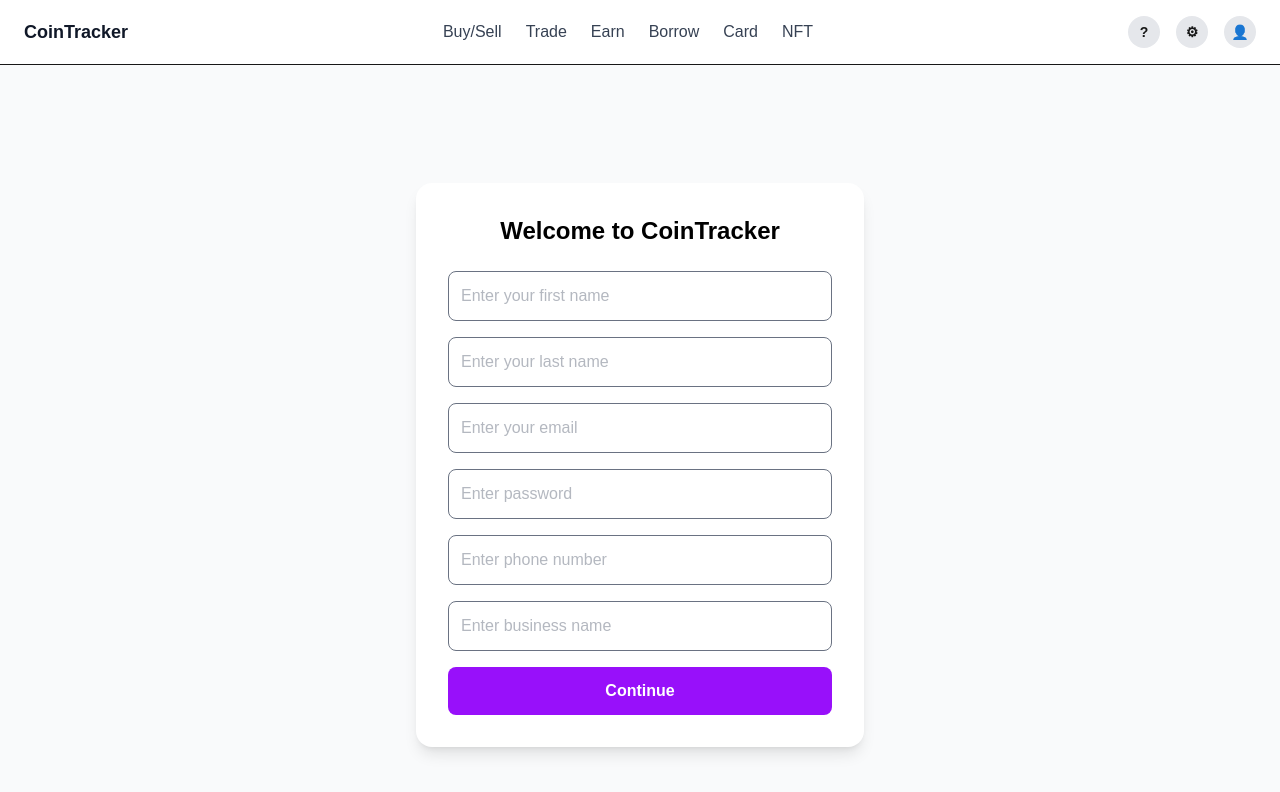
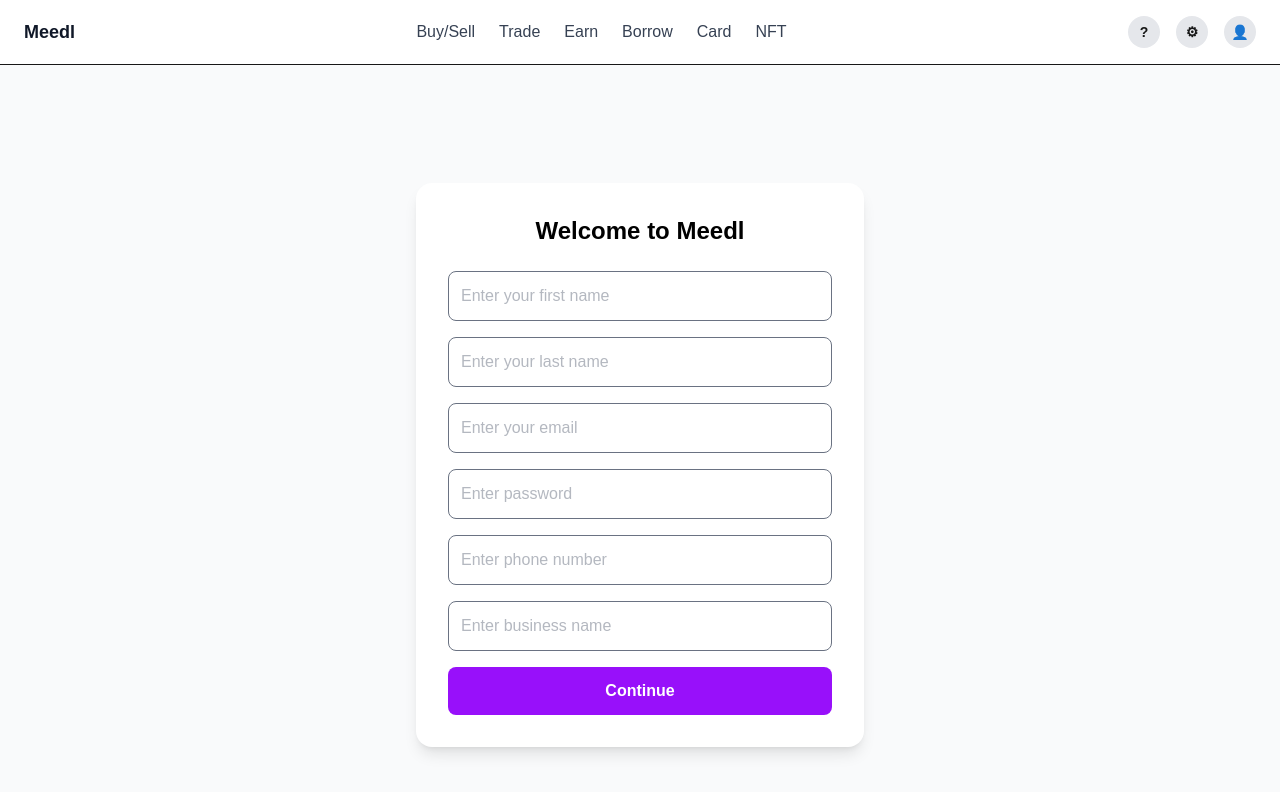
Before and after one commit to iam-fabulous/Coin_Tracker, a Next.js app: page / in a window 1280 px wide. Shown: the top 792 px of the page. Built offline with nearby package versions, Linux system fonts and the light colour scheme; what @mysten/dapp-kit would draw is missing.

Commit message:
changed company name

```diff
--- a/app/components/Navbar.tsx
+++ b/app/components/Navbar.tsx
@@ -9,7 +9,7 @@
   return (
     <nav className="w-full border-b bg-white px-6 py-4 flex items-center justify-between">
       {/* Logo */}
-      <div className="font-bold text-lg text-gray-900">CoinTracker</div>
+      <div className="font-bold text-lg text-gray-900">Meedl</div>
 
       {/* Desktop Menu */}
       <div className="hidden md:flex items-center space-x-6 text-gray-700 font-medium">
--- a/app/page.tsx
+++ b/app/page.tsx
@@ -21,6 +21,8 @@
     setForm({ ...form, [e.target.name]: e.target.value });
   };
 
+
+
   const handleSubmit = async (e: React.FormEvent) => {
     e.preventDefault();
     // https://clyrafiwallet.onrender.com/api/users/register
@@ -35,7 +37,8 @@
 
       const data = await res.json();
       localStorage.setItem("dashboardData", JSON.stringify(data));
-      alert(`Success: ${JSON.stringify(data)}`);
+      console.log(data);
+      alert(`Success: ${data?.message}`);
       router.push("/dashboard");
     } catch (err) {
       console.error(err);
@@ -43,11 +46,13 @@
     }
   };
 
+
+
   return (
     <div className="flex min-h-screen items-center justify-center bg-gray-50">
       <div className="w-full max-w-md rounded-2xl bg-white p-8 shadow-lg">
         <h1 className="mb-6 text-center text-2xl font-bold text-black">
-          Welcome to CoinTracker
+          Welcome to Meedl
         </h1>
 
         <form className="space-y-4" onSubmit={handleSubmit}>
@@ -109,7 +114,7 @@
 
           <button
             type="submit"
-            className="w-full rounded-lg bg-purple-600 py-3 font-semibold text-white hover:bg-purple-700"
+            className={`w-full rounded-lg bg-purple-600 py-3 font-semibold text-white hover:bg-purple-700`}
             // onClick={() => router.push("/dashboard")}
           >
             Continue
```
